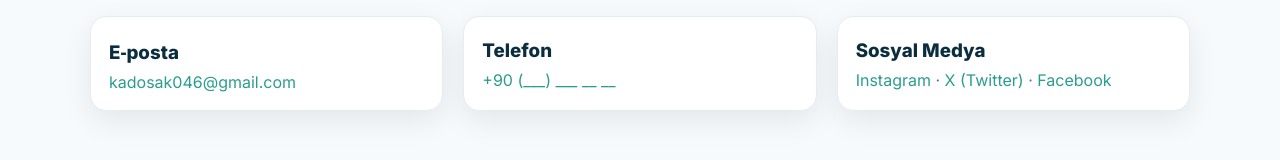
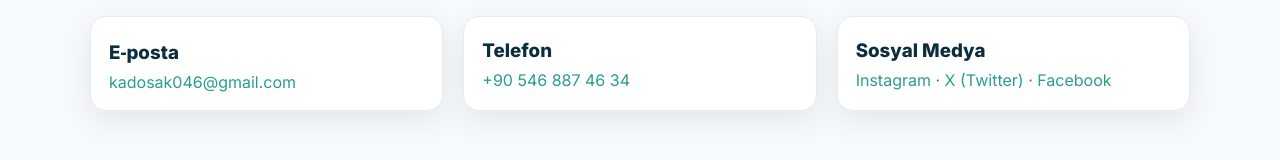
Before and after one commit to kadosak/kadosak-org, a plain HTML site: page index.html in a window 1280 px wide. Shown: the part 1849-2009 px from the top of the page. Drawn offline with Linux system fonts and the light colour scheme.

Commit message:
Update index.html telefon

```diff
--- a/index.html
+++ b/index.html
@@ -216,7 +216,7 @@
           </div>
           <div class="card">
             <h3>Telefon</h3>
-            <p><a href="tel:+90">+90 (___) ___ __ __</a></p>
+            <p><a href="tel:+90">+90 546 887 46 34</a></p>
           </div>
           <div class="card" id="sosyal">
             <h3>Sosyal Medya</h3>
```
